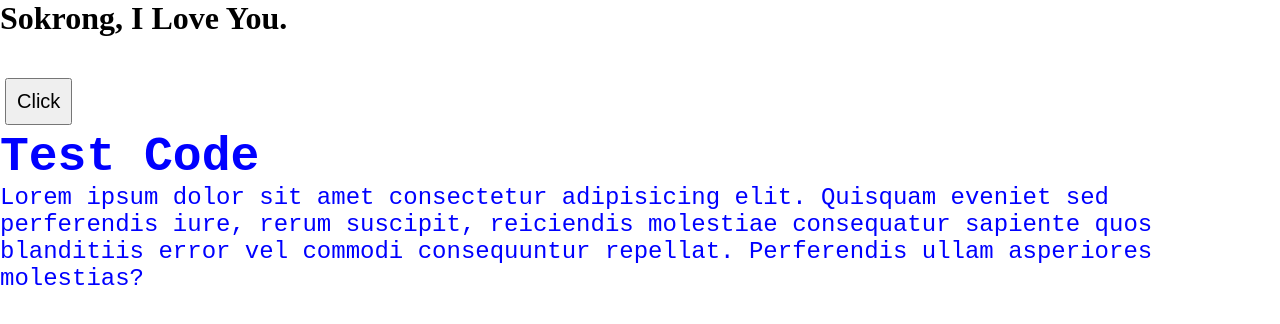
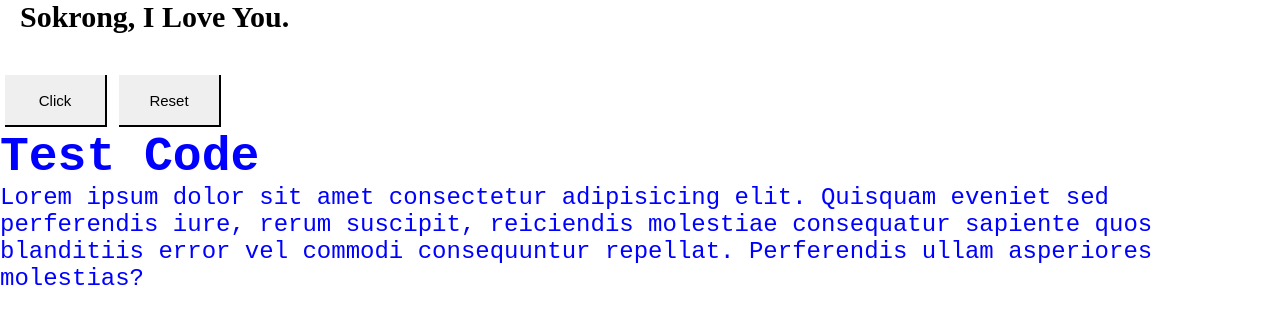
Before and after one commit to YoeungYeng/my-wb, a plain HTML site: page index.html in a window 1280 px wide. Both pictures are taken after a click on the button "Click". Drawn offline with Linux system fonts and the light colour scheme.

Commit message:
recent commit

```diff
--- a/app.js
+++ b/app.js
@@ -1,6 +1,12 @@
 
-
+var reset = document.getElementById("change_text")
+var change__ = document.getElementById("change_text")
 
 document.getElementById("btnClick").onclick = () =>{
-    document.getElementById("change_text").textContent = "Sokrong, I Love You."
+    change__.textContent = "Sokrong, I Love You."
+
 }
+
+document.getElementById("btnReset").onclick = () =>{
+    reset.textContent = "Hello World"
+}
--- a/index.html
+++ b/index.html
@@ -3,12 +3,15 @@
 <head>
     <meta charset="UTF-8">
     <meta name="viewport" content="width=device-width, initial-scale=1.0">
-    <title>Document</title>
+    <title>My Websit</title>
     <link rel="stylesheet" href="style.css">
 </head>
 <body>
     <h1 id="change_text">Hello World</h1> <br><br>
-    <button id="btnClick" style="outline: none; font-size: 20px; cursor: pointer; padding: 10px; margin: 5px;">Click</button>
+    <button id="btnClick" style="width: 100px; box-shadow: 1px 1px 0px 1px; height: 50px; outline: none; border: none;
+    font-size: 15px; cursor: pointer; padding: 10px 20px; margin: 5px;" >Click</button>
+    <button id="btnReset" style="width: 100px; box-shadow: 1px 1px 0px 1px; height: 50px; outline: none; border: none;
+    font-size: 15px; cursor: pointer; padding: 10px 20px; margin: 5px;">Reset</button>
     <div class="header">
         <h1>Test Code</h1>
         <p>Lorem ipsum dolor sit amet consectetur adipisicing elit. Quisquam eveniet sed perferendis iure,
--- a/style.css
+++ b/style.css
@@ -2,6 +2,11 @@
     margin: 0;
     padding: 0;
     box-sizing: border-box;
+}
+#change_text{
+    margin-left: 20px;
+    font-size: 30px;
+
 }
 .header{
     font-size: 24px;
```
